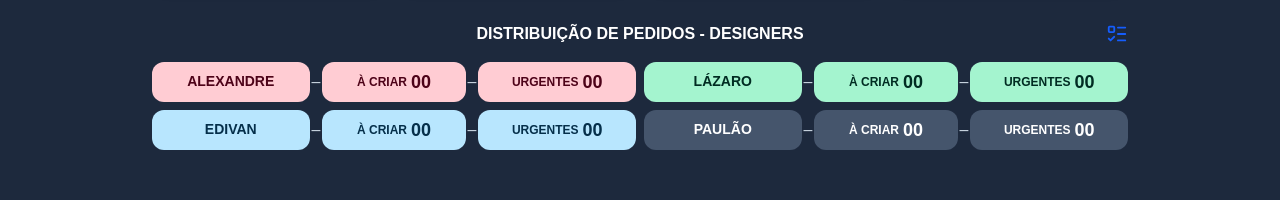
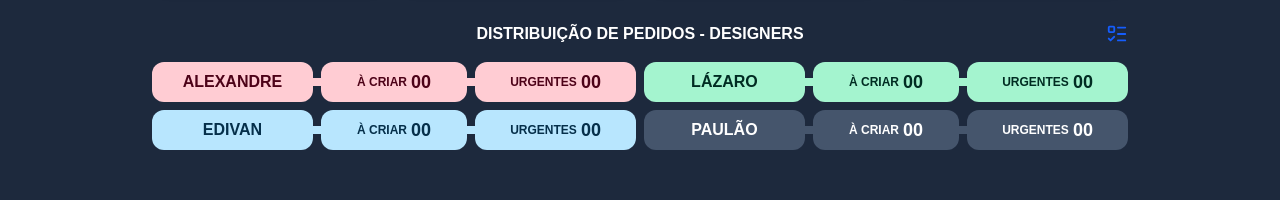
Before and after one commit to Alexandresenagraff/fichas-app, a Next.js app: page /inicio in a window 1280 px wide. Shown: the part 254-454 px from the top of the page. Built offline with nearby package versions, Linux system fonts and the light colour scheme; no server answers; the database is empty.

Commit message:
designers

```diff
--- a/app/inicio/page.tsx
+++ b/app/inicio/page.tsx
@@ -96,10 +96,10 @@ export default function Inicio() {
           <div className="mt-3 grid gap-2 sm:mt-4 sm:grid-cols-2">
             {DESIGNERS.map((designer) => (
               <div key={designer} className="grid min-w-0 grid-cols-[minmax(0,1.1fr)_auto_minmax(0,1fr)_auto_minmax(0,1.1fr)] items-center text-white">
-                <span className={`flex min-h-10 min-w-0 items-center justify-center rounded-xl px-1 text-center text-[clamp(10px,3.1vw,14px)] font-extrabold leading-tight sm:text-sm ${coresDesigner[designer] || "bg-slate-600 text-white"}`}><span className="max-w-full break-words">{designer}</span></span>
-                <span aria-hidden="true" className="px-0.5 text-slate-300">–</span>
+                <span className={`flex min-h-10 min-w-0 items-center justify-center rounded-xl px-1 text-center text-[clamp(11px,3.4vw,16px)] font-extrabold leading-tight sm:text-base ${coresDesigner[designer] || "bg-slate-600 text-white"}`}><span className="max-w-full break-words">{designer}</span></span>
+                <span aria-hidden="true" className={`h-2 w-2 ${coresDesigner[designer] || "bg-slate-600 text-white"}`} />
                 <span className={`flex min-h-10 items-center justify-center gap-1 rounded-xl px-1 text-[10px] font-semibold sm:text-xs ${coresDesigner[designer] || "bg-slate-600 text-white"}`}>À CRIAR <strong className="text-base font-extrabold sm:text-lg">{carregando ? "–" : String(artesPendentesPorDesigner[designer].total).padStart(2, "0")}</strong></span>
-                <span aria-hidden="true" className="px-0.5 text-slate-300">–</span>
+                <span aria-hidden="true" className={`h-2 w-2 ${coresDesigner[designer] || "bg-slate-600 text-white"}`} />
                 <span className={`flex min-h-10 items-center justify-center gap-1 rounded-xl px-1 text-[10px] font-semibold sm:text-xs ${coresDesigner[designer] || "bg-slate-600 text-white"}`}>URGENTES <strong className="text-base font-extrabold sm:text-lg">{carregando ? "–" : String(artesPendentesPorDesigner[designer].urgentes).padStart(2, "0")}</strong></span>
               </div>
             ))}
```
